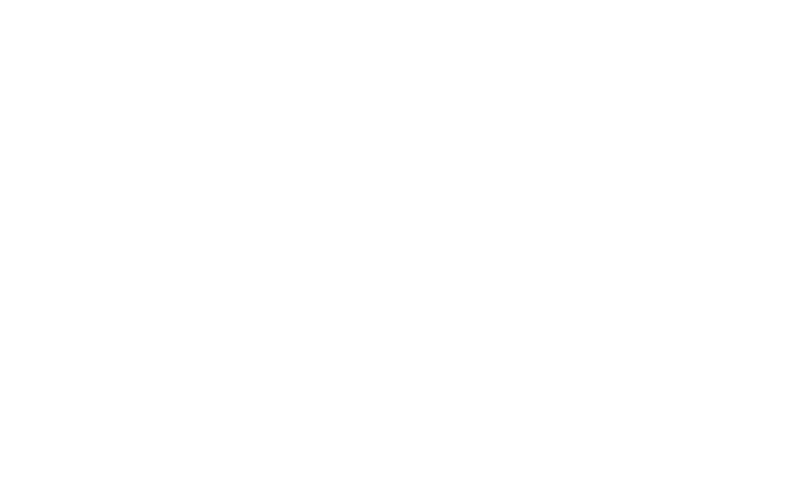
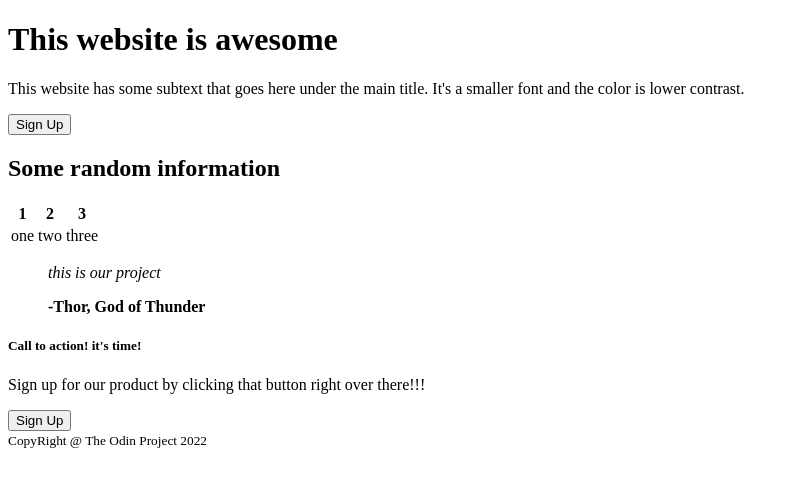
Before and after one commit to AdegbiteRazaq/Landing-Page, a plain HTML site: page index.html in a window 1280 px wide. Shown: the whole page, without its empty margins (0-799 px from the left). Drawn offline with Linux system fonts and the light colour scheme.

Commit message:
updated html document structure

```diff
--- a/index.html
+++ b/index.html
@@ -3,6 +3,7 @@
     <head>
     <meta charset="UTF 8">
     <title>Landing Page</title>
+    <link rel="stylesheet" href="styles.css">
     </head>
     <body>
       <header>
@@ -11,11 +12,43 @@
                 <!-- Header logo, header link one, two and three -->
             </div>
           </nav>
+          <h1>This website is awesome</h1>
+          <p>This website has some subtext that goes here under the main title.
+            It's a smaller font and the color is lower contrast.
+          </p>
+          <button>Sign Up</button>
+          <img src="">
       </header>
+
       <main>
+        <h2>Some random information</h2>
+        <table>
+          <tr>
+            <th>1</th>
+            <th>2</th>
+            <th>3</th>
+          </tr>
+          <tr>
+            <td>one</td>
+            <td>two</td>
+            <td>three</td>
+          </tr>
+        </table>
+        <div>
+          <blockquote><em>this is our project</em></blockquote>
+          <blockquote><strong>-Thor, God of Thunder</strong></blockquote>
+        </div>
+
+        <div>
+          <h5>Call to action! it's time!</h5>
+          <p>Sign up for our product by clicking that button right over there!!!</p>
+          <button>Sign Up</button>
+        </div>
 
       </main>
+
       <footer>
+        <small>CopyRight @ The Odin Project 2022</small>
 
       </footer>
 
```
Also changed, not shown: styles.css (added).
